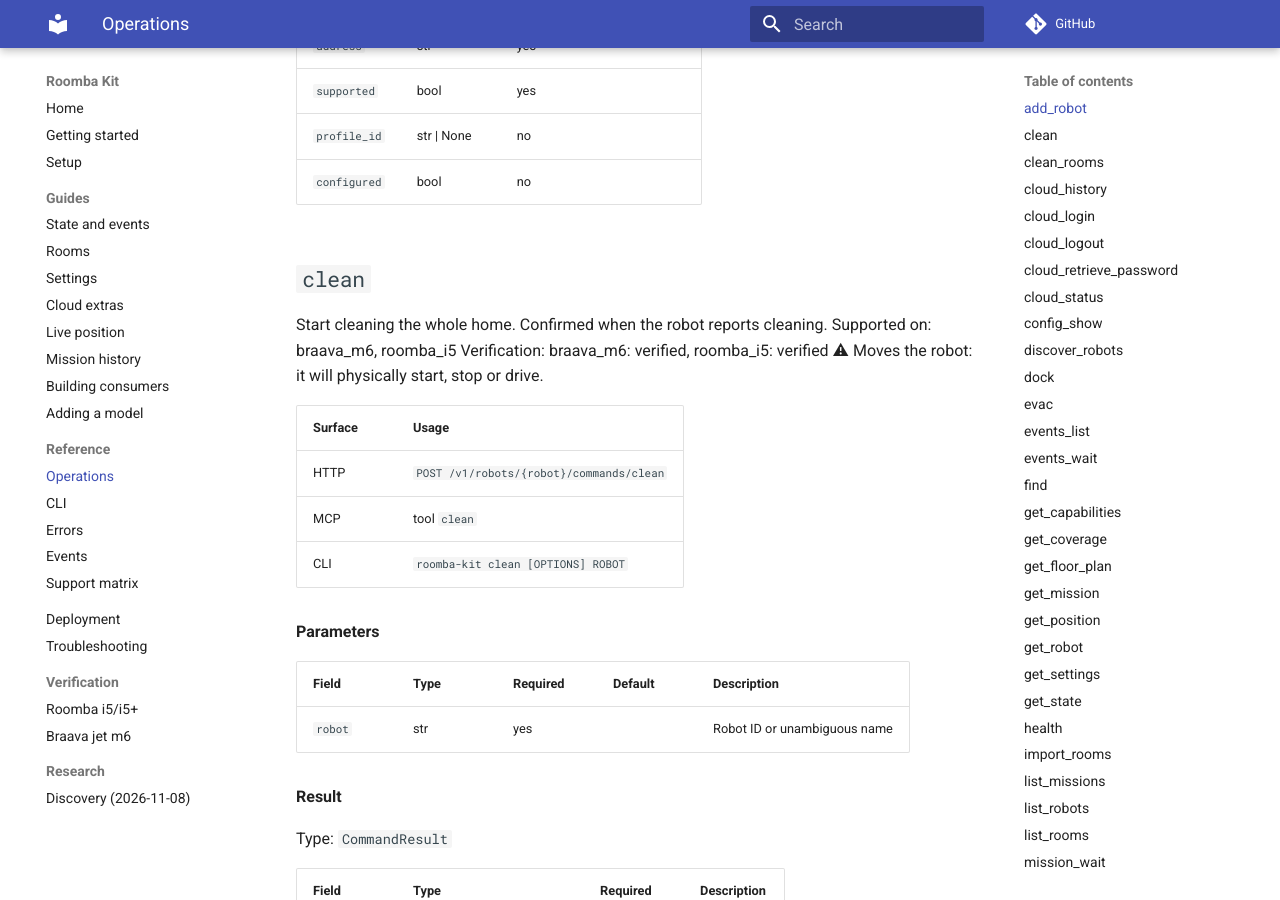
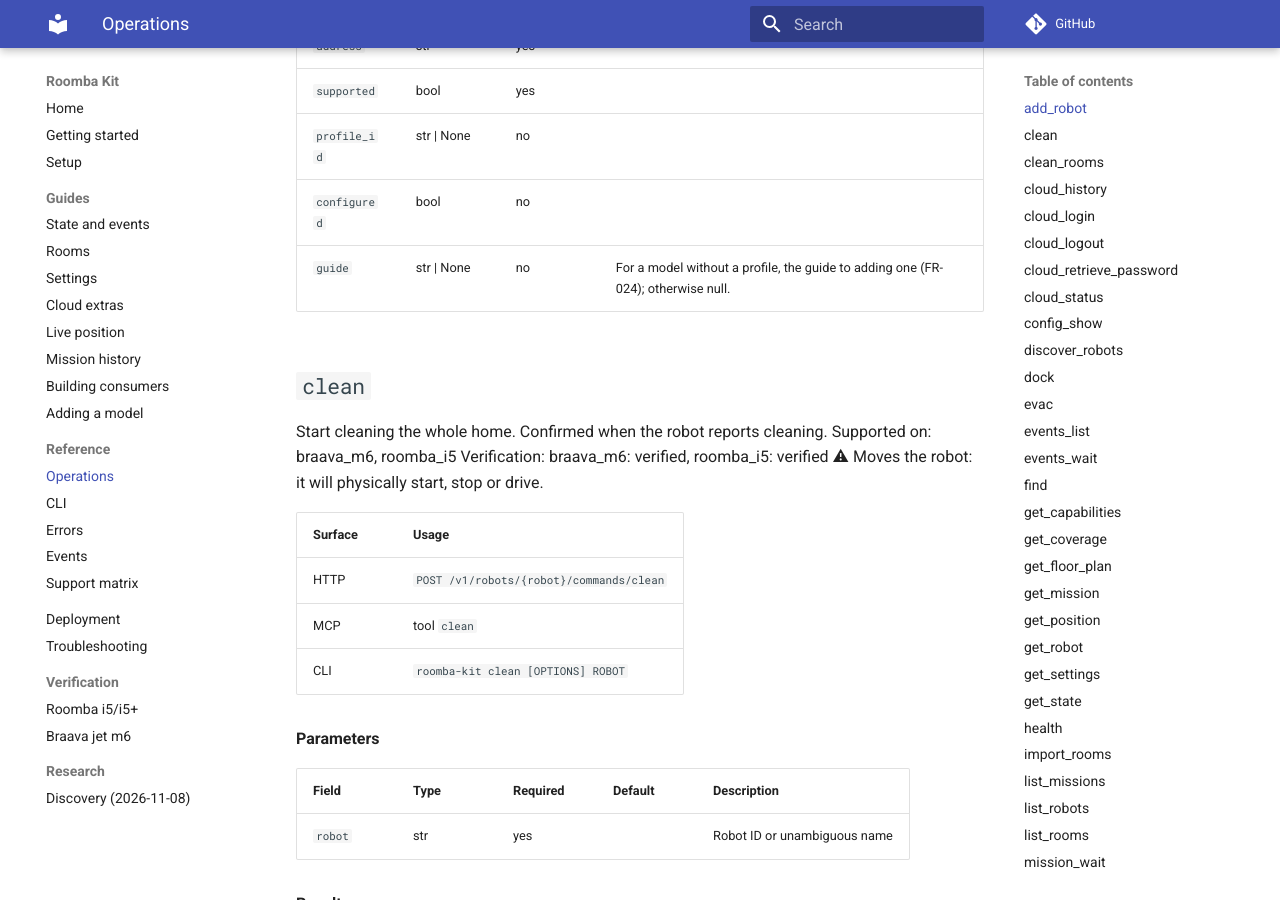
Before and after one commit to Hfish21/roomba-kit, an MkDocs documentation site: the page built from docs/reference/operations.md, in a window 1280 px wide and 900 px high, scrolled down 1031 px. Built offline with MkDocs 1.6.1 and Material for MkDocs 9.7.7, drawn with Linux system fonts in a browser that asks for light colours; comment, search, counter and statistics services are not loaded; some of the changed text lies outside the part shown.

Commit message:
Regenerate reference docs
Co-Authored-By: Claude Opus 5.5 <noreply@anthropic.com>

```diff
--- a/docs/reference/operations.md
+++ b/docs/reference/operations.md
@@ -34,6 +34,7 @@ Type: `DiscoveredRobot`
 | `supported` | bool | yes |  |
 | `profile_id` | str \| None | no |  |
 | `configured` | bool | no |  |
+| `guide` | str \| None | no | For a model without a profile, the guide to adding one (FR-024); otherwise null. |
 
 ## `clean`
 
@@ -299,6 +300,7 @@ Type: `list[DiscoveredRobot]`
 | `supported` | bool | yes |  |
 | `profile_id` | str \| None | no |  |
 | `configured` | bool | no |  |
+| `guide` | str \| None | no | For a model without a profile, the guide to adding one (FR-024); otherwise null. |
 
 ## `dock`
 
@@ -623,6 +625,7 @@ Type: `Robot`
 | `address` | str | yes |  |
 | `connection` | ConnectionState | yes |  |
 | `capabilities` | list[CapabilityStatus] | yes |  |
+| `guide` | str \| None | no | For a model without a profile, the guide to adding one (FR-024); otherwise null. |
 
 ## `get_settings`
 
@@ -802,6 +805,7 @@ Type: `list[Robot]`
 | `address` | str | yes |  |
 | `connection` | ConnectionState | yes |  |
 | `capabilities` | list[CapabilityStatus] | yes |  |
+| `guide` | str \| None | no | For a model without a profile, the guide to adding one (FR-024); otherwise null. |
 
 ## `list_rooms`
 
```
Also changed, not shown: docs/reference/errors.md (+1 -1 lines).
